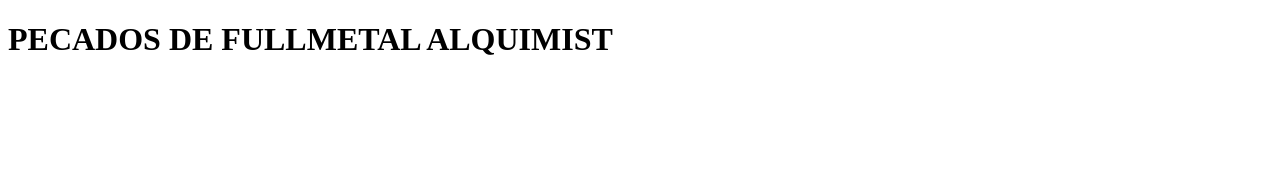
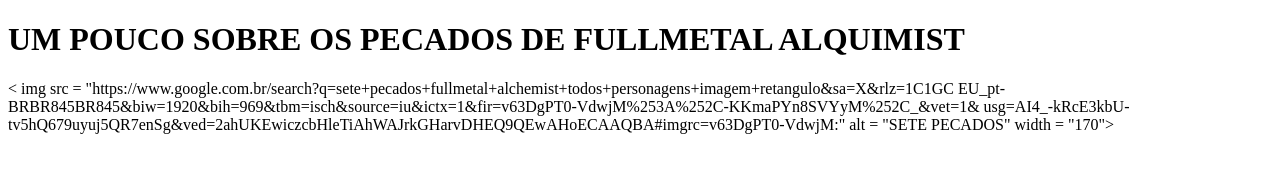
Before and after one commit to Paulo202/DiaDosNamorados, a plain HTML site: page index.html in a window 1280 px wide. Drawn offline with Linux system fonts and the light colour scheme.

Commit message:
Update index.html

```diff
--- a/index.html
+++ b/index.html
@@ -1,13 +1,16 @@
 <!DOCTYPE html>
 <html lang="pt-br">
   <head>
-    <title>DIA DOS NAMORADOS</title>
+    <title> PECADOS DE FULLMETAL ALQUIMIST </title>
     <meta charset="utf-8">
   </head>
   <body>
     <div>
-    <h1> PECADOS DE FULLMETAL ALQUIMIST </h1>
-
+    <h1> UM POUCO SOBRE OS PECADOS DE FULLMETAL ALQUIMIST </h1>
+         < img src = "https://www.google.com.br/search?q=sete+pecados+fullmetal+alchemist+todos+personagens+imagem+retangulo&sa=X&rlz=1C1GC
+                      EU_pt-BRBR845BR845&biw=1920&bih=969&tbm=isch&source=iu&ictx=1&fir=v63DgPT0-VdwjM%253A%252C-KKmaPYn8SVYyM%252C_&vet=1&
+                      usg=AI4_-kRcE3kbU-tv5hQ679uyuj5QR7enSg&ved=2ahUKEwiczcbHleTiAhWAJrkGHarvDHEQ9QEwAHoECAAQBA#imgrc=v63DgPT0-VdwjM:" alt
+                      = "SETE PECADOS" width = "170">
 
 
 
```
